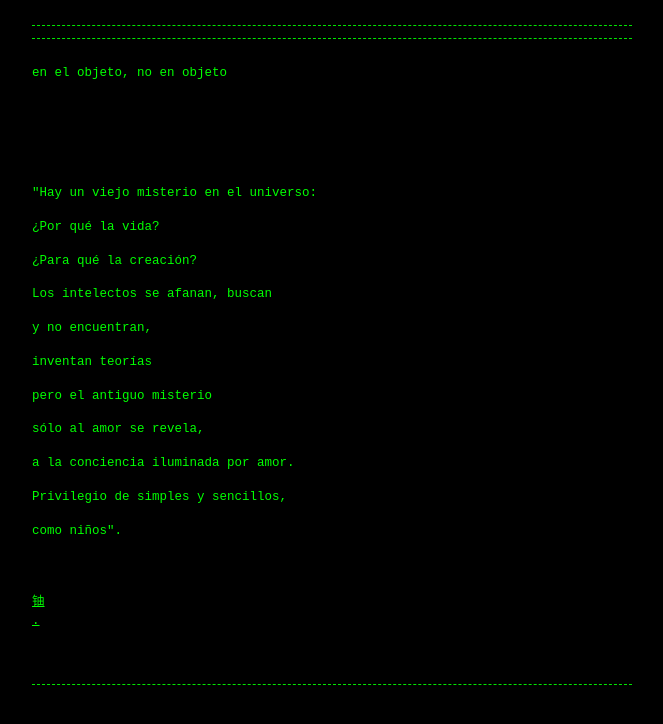
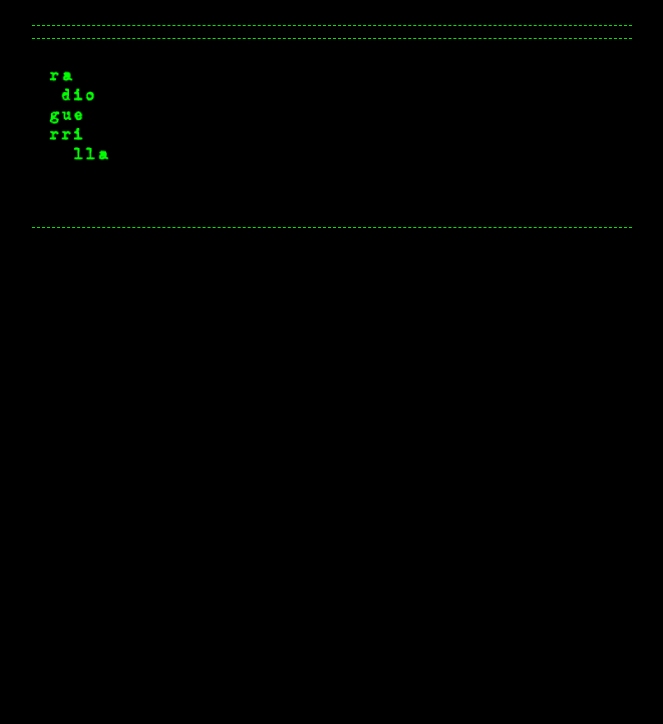
Before and after one commit to Guerrillaradio/the_experience_becomes_the_object, a Jekyll site: the page built from index.md, in a window 1280 px wide. Shown: the top 724 px of the page, without its empty margins (308-971 px from the left). Built offline with Jekyll 4.4.1, drawn with Linux system fonts in a browser that asks for light colours; our own code applies the rules of GitHub Pages for plain Markdown files.

Commit message:
Update index.md

```diff
--- a/index.md
+++ b/index.md
@@ -1,20 +1,2 @@
 
-<p>en el objeto, no en objeto
-<p>
-<p>
-
-<p>"Hay un viejo misterio en el universo:
-<p>¿Por qué la vida?
-<p>¿Para qué la creación?
-<p>Los intelectos se afanan, buscan
-<p>y no encuentran,
-<p>inventan teorías
-<p>pero el antiguo misterio
-<p>sólo al amor se revela,
-<p>a la conciencia iluminada por amor.
-<p>Privilegio de simples y sencillos,
-<p>como niños".
-
-
-<a href="https://www.youtube.com/watch?v=HEwtPwkeXjw&start_radio=1&t=86s"><div><font color="#00ff00">铀</font></div><div></div><div><font color="#00ff00"> </font><font color="#00ff00"> </font></div>
-<a href="https://guerrillaradio.github.io/y_si_no_estaba/"><div><font color="#00ff00">.</font></div><div></div><div><font color="#000"> </font><font color="#000"> </font></div></a>
+![gr](gr(1).png)
```
